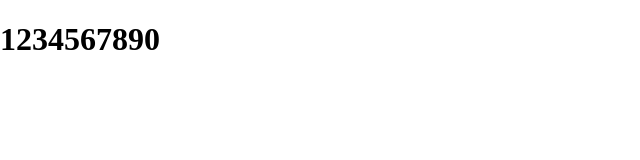
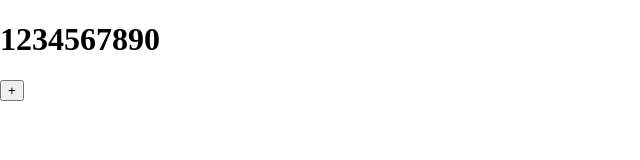
Before and after one commit to Djones917/Calculator_2021, a plain HTML site: page index.html in a window 1280 px wide. Shown: the full height of the page, 0-640 px from the left. Drawn offline with Linux system fonts and the light colour scheme.

Commit message:
adding plus button

```diff
--- a/index.html
+++ b/index.html
@@ -14,6 +14,10 @@
      <div class="calculator-display">
          <h1>1234567890</h1>
      </div>
+     <!-- Buttons -->
+     <div class="calculator-buttons">
+         <button value="+">+</button>
+     </div>
     </div>
     <!-- Script -->
     <script src="script.js"></script>
```
